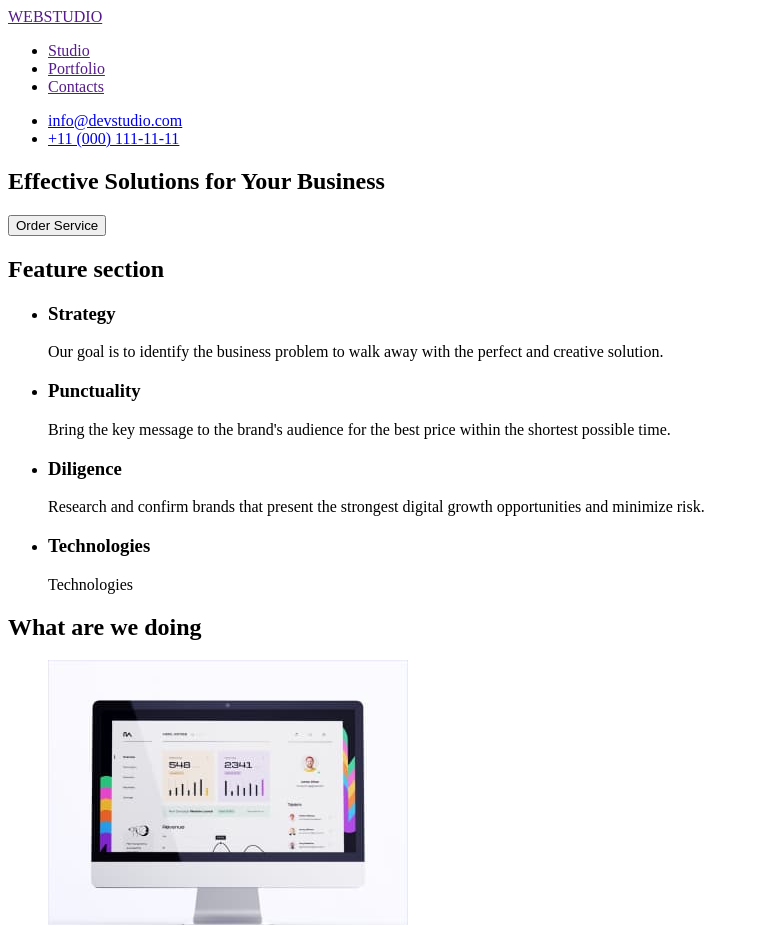
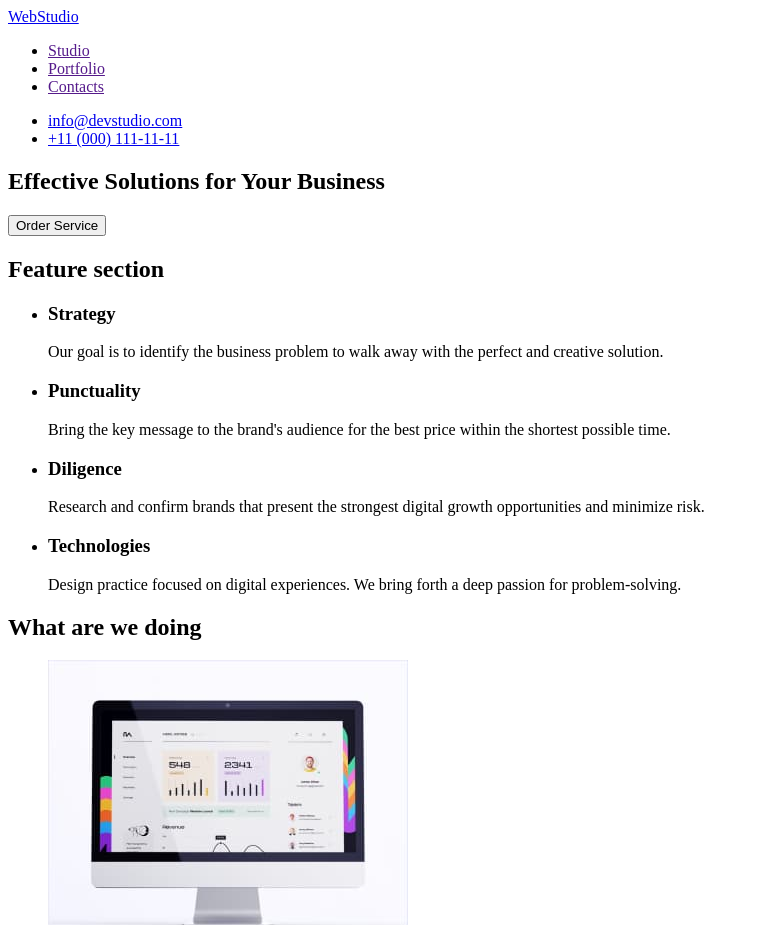
Before and after one commit to Viktoriia3192/goit-markup-hw-01, a plain HTML site: page index.html in a window 1280 px wide. Shown: the top 925 px of the page, without its empty margins (0-759 px from the left). Drawn offline with Linux system fonts and the light colour scheme.

Commit message:
Update index.html

```diff
--- a/index.html
+++ b/index.html
@@ -9,7 +9,7 @@
   <body>
     <!-- Header section -->
     <header>
-      <a href="">WEBSTUDIO</a>
+      <a href="./index.html">WebStudio</a>
       <nav>
         <ul>
           <li>
@@ -65,7 +65,10 @@
           </li>
           <li>
             <h3>Technologies</h3>
-            <p>Technologies</p>
+            <p>
+              Design practice focused on digital experiences. We bring forth a
+              deep passion for problem-solving.
+            </p>
           </li>
         </ul>
       </section>
@@ -148,7 +151,7 @@
     </main>
     <!-- Footer section -->
     <footer>
-      <a href="">WEBSTUDIO</a>
+      <a href="./index.html">WebStudio</a>
       <p>
         Increase the flow of customers and sales for your business with digital
         marketing & growth solutions.
```
